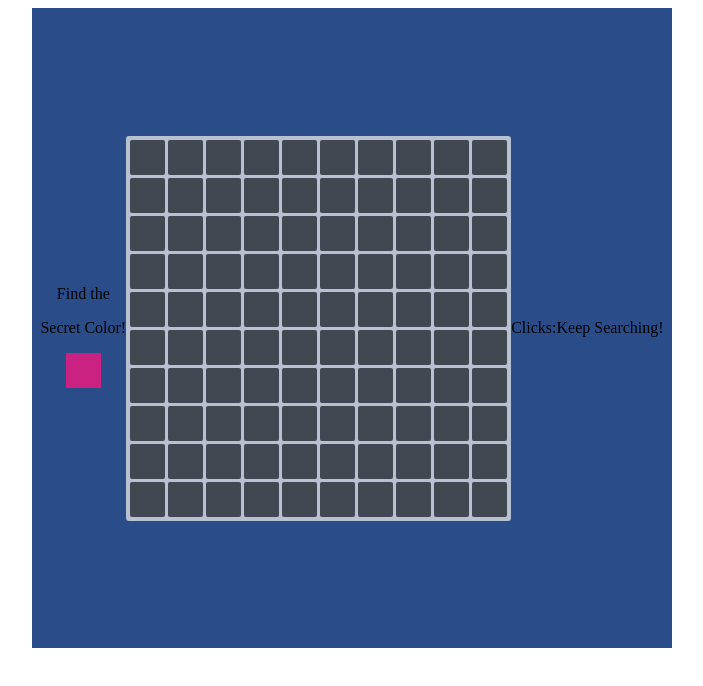
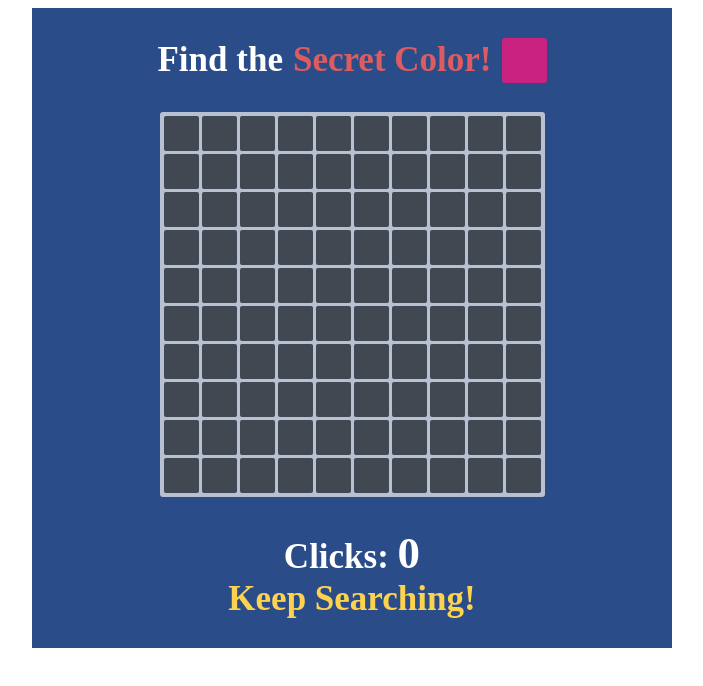
Before and after one commit to ElimelechEhrlich/react-git-project, a React (Vite) app: page / in a window 1280 px wide. Shown: the top 686 px of the page, without its empty margins (288-991 px from the left). Built offline with nearby package versions, Linux system fonts and the light colour scheme.

Commit message:
create useClickHendler with all logic

```diff
--- a/src/App.jsx
+++ b/src/App.jsx
@@ -1,24 +1,27 @@
-import React, { useRef, useState } from "react";
+import React, { useRef } from "react";
 import GridLayout from "./GridLayout";
 import Cell from "./Cell";
-import { useClickHendler } from "./clickHendler";
-import { useSecret } from "./useSecret";
+import { useClickHendler } from "./useClickHendler";
 
 export default function App() {
-
+  const secretRef = useRef(Math.floor(Math.random() * (100 - 1 + 1) + 1));
+  console.log(secretRef.current);
+  const { onclick, clicksCounter, clickedCell, isGameOver, setIsGameOver } = useClickHendler(secretRef.current);
   return (
     <>
       <div className="background justify-around flex flex-col">
         <div className="flex flex-row header">
-          <p>Find the </p>
-          <p>Secret Color!</p>
+          <p style={{margin:'0', color: "rgb(255, 255, 255)", fontSize:'35px', fontWeight: 'bold'}}>Find the </p>
+          <p style={{margin:'0', color: 'rgb(222, 92, 95)', fontSize:'35px',   fontWeight: 'bold'}}>Secret Color!</p>
           <Cell key={"1000"} className="cell_header" />
         </div>
-        <GridLayout  />
-        <p>
-          Clicks:
+        <GridLayout event={onclick} />
+        <div style={{margin:'0'}}>
+        <p style={{margin:'0', color: "rgb(255, 255, 255)", fontSize:'35px', fontWeight: 'bold', justifySelf:'center'}}>
+          Clicks: <span style={{margin:'0', fontSize:'45px', fontWeight: 'bold'}}>{clicksCounter}</span>
         </p>
-        <p>Keep Searching!</p>
+        <p style={{margin:'0', color: 'rgb(252, 210, 79)', fontSize:'35px', fontWeight: 'bold', justifySelf:'center'}}>Keep Searching!</p>
+        </div>
       </div>
     </>
   );
--- a/src/GridLayout.jsx
+++ b/src/GridLayout.jsx
@@ -10,7 +10,7 @@ export default function GridLayout({ event }) {
   return (
     <div className="grid">
       {grid.map((cell) => {
-        return <Cell event={event} className="cell" id={cell} />;
+        return <Cell event={event} className="cell" key={cell} id={cell} />;
       })}
     </div>
   );
--- a/src/index.css
+++ b/src/index.css
@@ -2,27 +2,29 @@
 @tailwind components;
 @tailwind utilities; */
 
-
 .background {
   display: flex;
+  flex-direction: column;
   width: 50vw;
   height: 80vh;
   background-color: rgb(42, 77, 138);
   place-self: center;
   place-items: center;
-  align-items: center;
-  justify-content: center;
+  justify-content: space-evenly;
 }
 
 .header {
+  display: flex;
   place-items: center;
+  gap: 10px;
 }
 
 .cell_header {
   align-self: center;
-  width: 35px;
-  height: 35px;
+  width: 45px;
+  height: 45px;
   background-color: rgb(202, 34, 129);
+  border-radius: 3px;
 }
 
 .grid {
@@ -64,5 +66,5 @@
 }
 
 .scale {
-    transform: scale(1.2);
+  transform: scale(1.2);
 }
--- /dev/null
+++ b/src/useClickHendler.js
@@ -0,0 +1,27 @@
+import { useState } from "react";
+
+export function useClickHendler(secretRef) {
+  const [clickedCell, setClickedCell] = useState(null);
+  const [clicksCounter, setClicksCounter] = useState(0);
+  const [isGameOver, setIsGameOver] = useState(false);
+  const showSecretColor = (e) => {
+    if (e.target.id === secretRef.toString()) {
+      e.target.classList.remove("cell");
+      e.target.classList.add("secret");
+      setIsGameOver(true);
+    } else {
+      e.target.classList.remove("cell");
+      e.target.classList.add("standard_cell", "scale");
+      setTimeout(() => {e.target.classList.remove("scale")}, 150);
+      e.target.textContent = "X";
+    }
+  };
+  const onclick = (e) => {
+    if (!isGameOver && e.target.classList.contains("cell")) {
+      setClickedCell(e.target.id);
+      setClicksCounter(clicksCounter + 1);
+      showSecretColor(e);
+    }
+  };
+  return { onclick, clicksCounter, clickedCell, isGameOver, setIsGameOver };
+}
```
